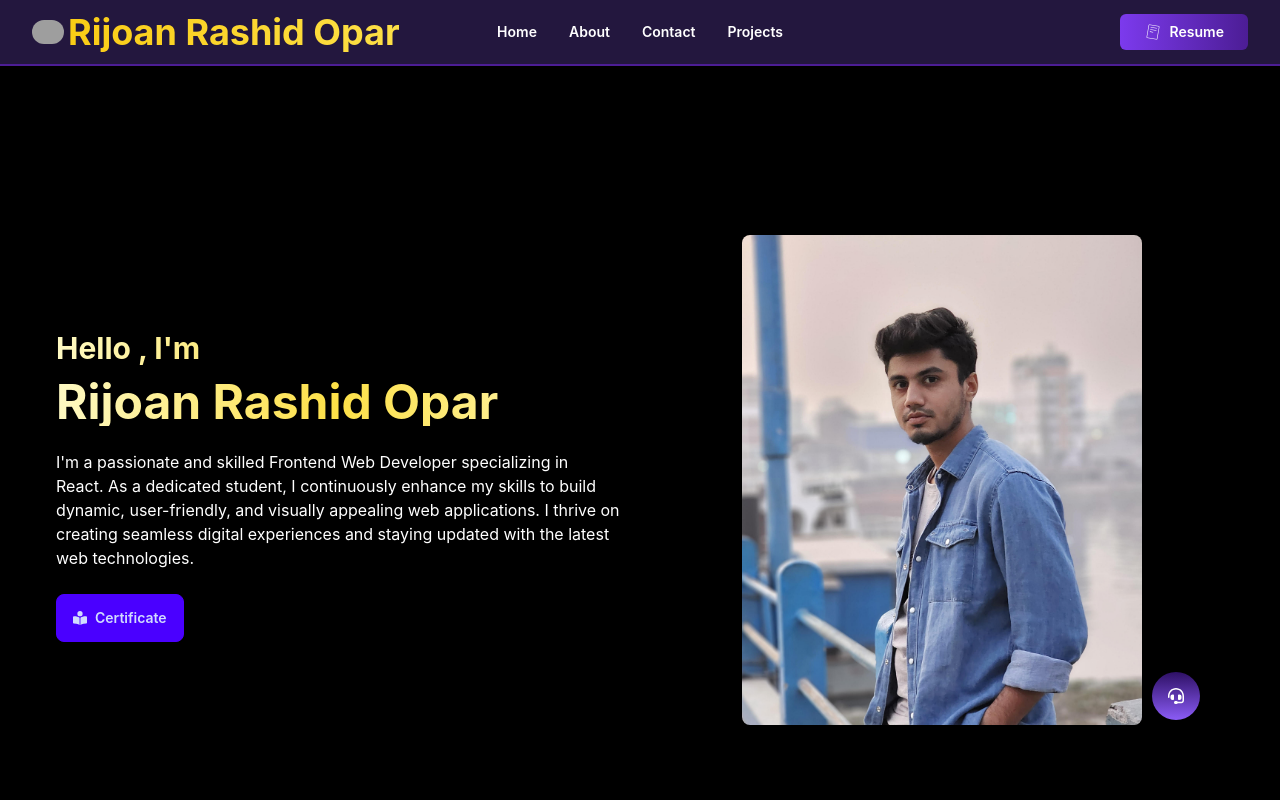
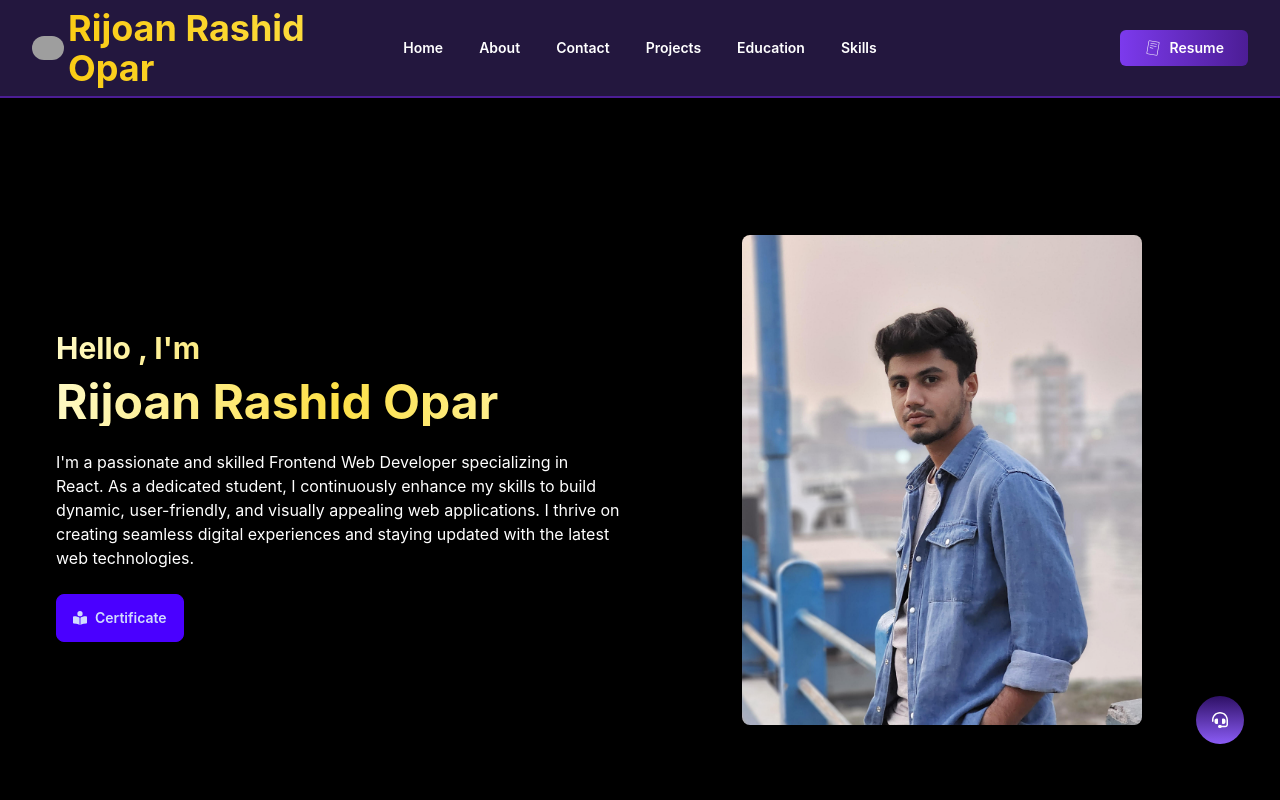
Before and after one commit to opar2043/my-portfolio-01, a React (Vite) app: page / in a window 1280 px wide. Shown: the top 800 px of the page. Built offline with nearby package versions, Linux system fonts and the light colour scheme; grey boxes are pictures that could not be loaded.

Commit message:
my commit

```diff
--- a/src/Components/About/About.jsx
+++ b/src/Components/About/About.jsx
@@ -5,7 +5,7 @@ import { Typewriter } from "react-simple-typewriter";
 
 const About = () => {
   return (
-    <div className="bg-transparent rounded-xl bg-gradient-to-t from-black via-slate-950  to-violet-950 text-white py-5 md:py-16 my-5 md:my-14">
+    <div id="about" className="bg-transparent rounded-xl bg-gradient-to-t from-black via-slate-950  to-violet-950 text-white py-5 md:py-16 my-5 md:my-14">
       <Title title={"About Me"}></Title>
 
       <section
--- a/src/Components/Category/Category.jsx
+++ b/src/Components/Category/Category.jsx
@@ -39,7 +39,7 @@ const websites = [
 
 const Category = () => {
   return (
-    <div>
+    <div id="category">
       <Title title={"Service"}></Title>
       <h2 className="text-center text-lg font-semibold my-6 text-yellow-300">
         We Can Build Several Project by Your Choice
--- a/src/Components/Contact/Contact.jsx
+++ b/src/Components/Contact/Contact.jsx
@@ -7,7 +7,7 @@ import Passion from "./Passion";
 
 const Contact = () => {
   return (
-    <div className="my-10 border-2 border-yellow-500 p-3 shadow-2xl rounded-xl">
+    <div id="contact" className="my-10 border-2 border-yellow-500 p-3 shadow-2xl rounded-xl">
       <Title title={"Reach Me"}></Title>
 
       <div>
--- a/src/Components/Education/Education.jsx
+++ b/src/Components/Education/Education.jsx
@@ -4,7 +4,7 @@ import Lottie from "lottie-react";
 import education from "../../assets/education.json";
 const Education = () => {
   return (
-    <div className="p-6 bg-gradient-to-t from-black via-slate-950  to-violet-950 rounded-lg shadow-md my-10">
+    <div id="edu" className="p-6 bg-gradient-to-t from-black via-slate-950  to-violet-950 rounded-lg shadow-md my-10">
       <Title title="Education " />
       <div className="mt-4 text-lg">
         <motion.div className="flex flex-col md:flex-row">
--- a/src/Components/Home/Home.jsx
+++ b/src/Components/Home/Home.jsx
@@ -8,7 +8,7 @@ import { animate } from "motion";
 
 const Home = () => {
   return (
-    <div className="mt-20">
+    <div id="home" className="mt-20">
       <div className="hero min-h-screen">
         <div className="hero-content flex-col gap-10 lg:flex-row-reverse">
           {/* Image Serction */}
--- a/src/Components/Navbar/Navbar.jsx
+++ b/src/Components/Navbar/Navbar.jsx
@@ -6,24 +6,34 @@ import { PiReadCvLogoThin } from "react-icons/pi";
 import { useState } from "react";
 
 const Navbar = () => {
-
   const links = (
     <>
-      <NavLink>
-        <li className="px-2 py-1 rounded-md">Home</li>
-      </NavLink>
-      <NavLink>
-        <li className="px-2 py-1 rounded-md">About</li>
-      </NavLink>
-      <NavLink>
-        <li className="px-2 py-1 rounded-md">Contact</li>
-      </NavLink>
-      <NavLink>
-        <li className="px-2 py-1 rounded-md">Projects</li>
-      </NavLink>
+
+
+      <li className=" py-1 rounded-md">
+        <a href="#home">Home</a>
+      </li>
+
+      <li className="py-1 rounded-md">
+        <a href="#about">About</a>
+      </li>
+
+      <li className=" py-1 rounded-md">
+        <a href="#contact">Contact</a>
+      </li>
+
+      <li className=" py-1 rounded-md">
+        <a href="#project">Projects</a>
+      </li>
+
+      <li className=" py-1 rounded-md">
+        <a href="#edu">Education</a>
+      </li>
+      <li className=" py-1 rounded-md">
+        <a href="#skill">Skills</a>
+      </li>
     </>
   );
-
 
   return (
     <div className="fixed top-0 left-0 w-full  shadow-md z-50 border-b-2 bg-violet-500/25 border-violet-900">
@@ -48,7 +58,7 @@ const Navbar = () => {
             </div>
             <ul
               tabIndex={0}
-              className="menu menu-sm dropdown-content font-semibold text-black bg-yellow-300 rounded-box z-[1] mt-3 w-52 p-2 shadow"
+              className="menu menu-sm  dropdown-content font-semibold text-black bg-yellow-300 rounded-box z-[1] mt-3 w-52 p-2 shadow"
             >
               {links}
             </ul>
@@ -65,7 +75,7 @@ const Navbar = () => {
         </div>
 
         <div className="navbar-center hidden lg:flex">
-          <ul className="menu menu-horizontal space-x-4 font-semibold">
+          <ul className="menu menu-horizontal space-x-1 font-semibold">
             {links}
           </ul>
         </div>
--- a/src/Components/Projects/Projects.jsx
+++ b/src/Components/Projects/Projects.jsx
@@ -79,7 +79,7 @@ const Projects = () => {
   // console.log(projects);
 
   return (
-    <div className="my-16 mx-10">
+    <div id="project" className="my-16 mx-10">
       <Title title={"My Projects"}></Title>
 
       <motion.div
--- a/src/Components/Root/Error.jsx
+++ b/src/Components/Root/Error.jsx
@@ -1,6 +1,6 @@
 import React from "react";
 import { useNavigate } from "react-router-dom";
-import { AlertTriangle } from "lucide-react";
+
 
 const Error = () => {
   const navigate = useNavigate();
@@ -9,7 +9,7 @@ const Error = () => {
     <div className="min-h-screen bg-gradient-to-br from-pink-500 to-blue-500 flex items-center justify-center p-4">
       <div className="bg-white shadow-2xl rounded-2xl p-8 md:p-16 text-center max-w-md w-full">
         <div className="flex justify-center mb-4">
-          <AlertTriangle className="text-red-500 w-16 h-16" />
+
         </div>
         <h1 className="text-3xl font-bold text-gray-800 mb-2">Oops! Something went wrong.</h1>
         <p className="text-gray-600 mb-6">We couldn't find the page you're looking for. Please try again or go back to the homepage.</p>
--- a/src/Components/Root/Root.jsx
+++ b/src/Components/Root/Root.jsx
@@ -26,7 +26,7 @@ const Root = () => {
       </div>
       <button
         onClick={() => document.getElementById("my_modal_3").showModal()}
-        className="md:p-4 p-3 bg-gradient-to-t from-violet-500 to-violet-950 border-0  rounded-full fixed  md:bottom-20 bottom-16 right-14 md:right-20"
+        className="md:p-4 p-3 bg-gradient-to-t from-violet-500 to-violet-950 border-0  rounded-full fixed   bottom-14 right-9 "
       >
         <FaHeadset></FaHeadset>
       </button>
--- a/src/Components/Skills/Skills.jsx
+++ b/src/Components/Skills/Skills.jsx
@@ -9,7 +9,7 @@ import { motion } from "motion/react";
 
 const Skills = () => {
   return (
-    <div>
+    <div id="skill">
       <Title title={"My Skils"}></Title>
       <motion.div
         initial={{ y: 40, opacity: 0 }}
```
